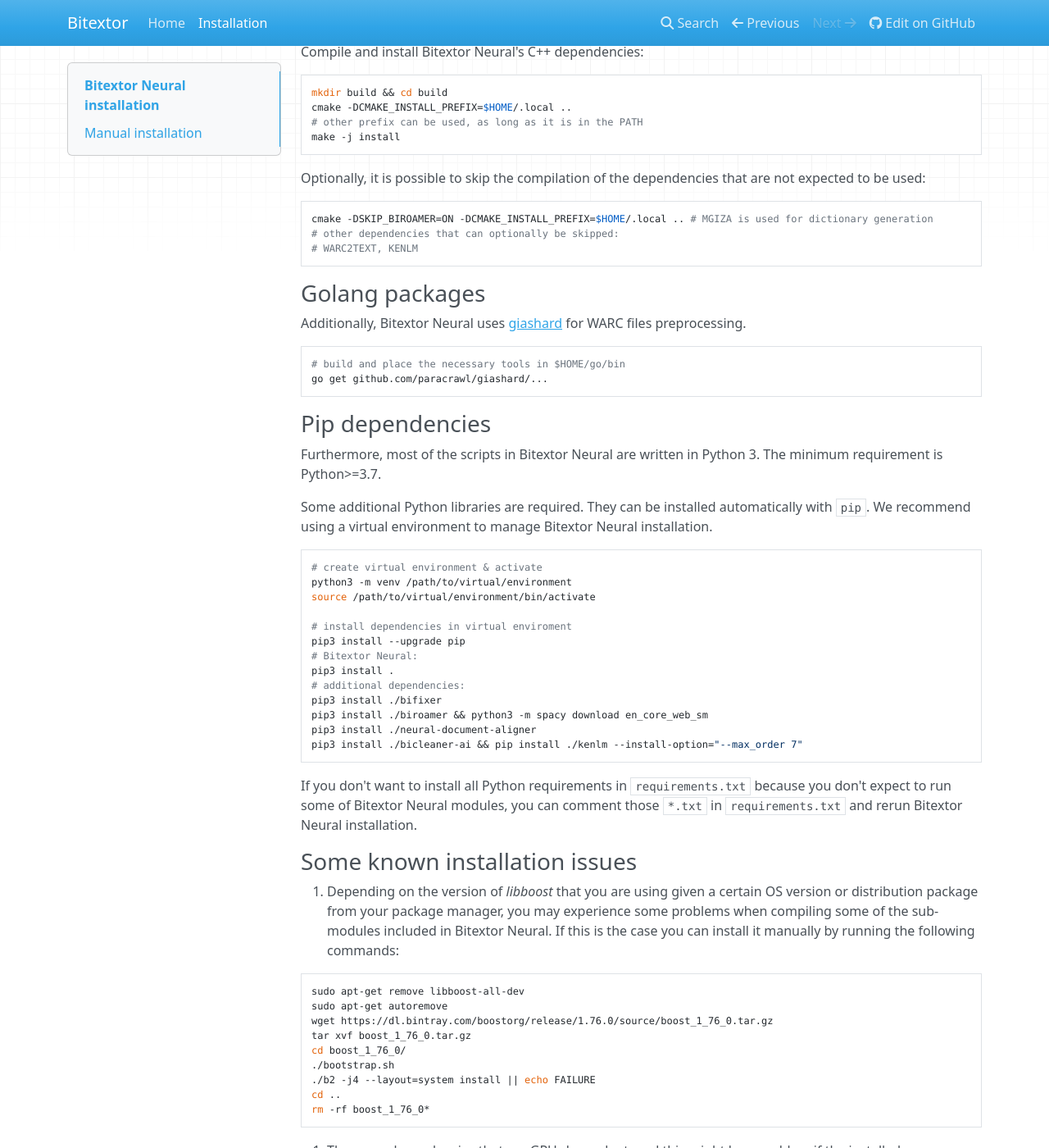
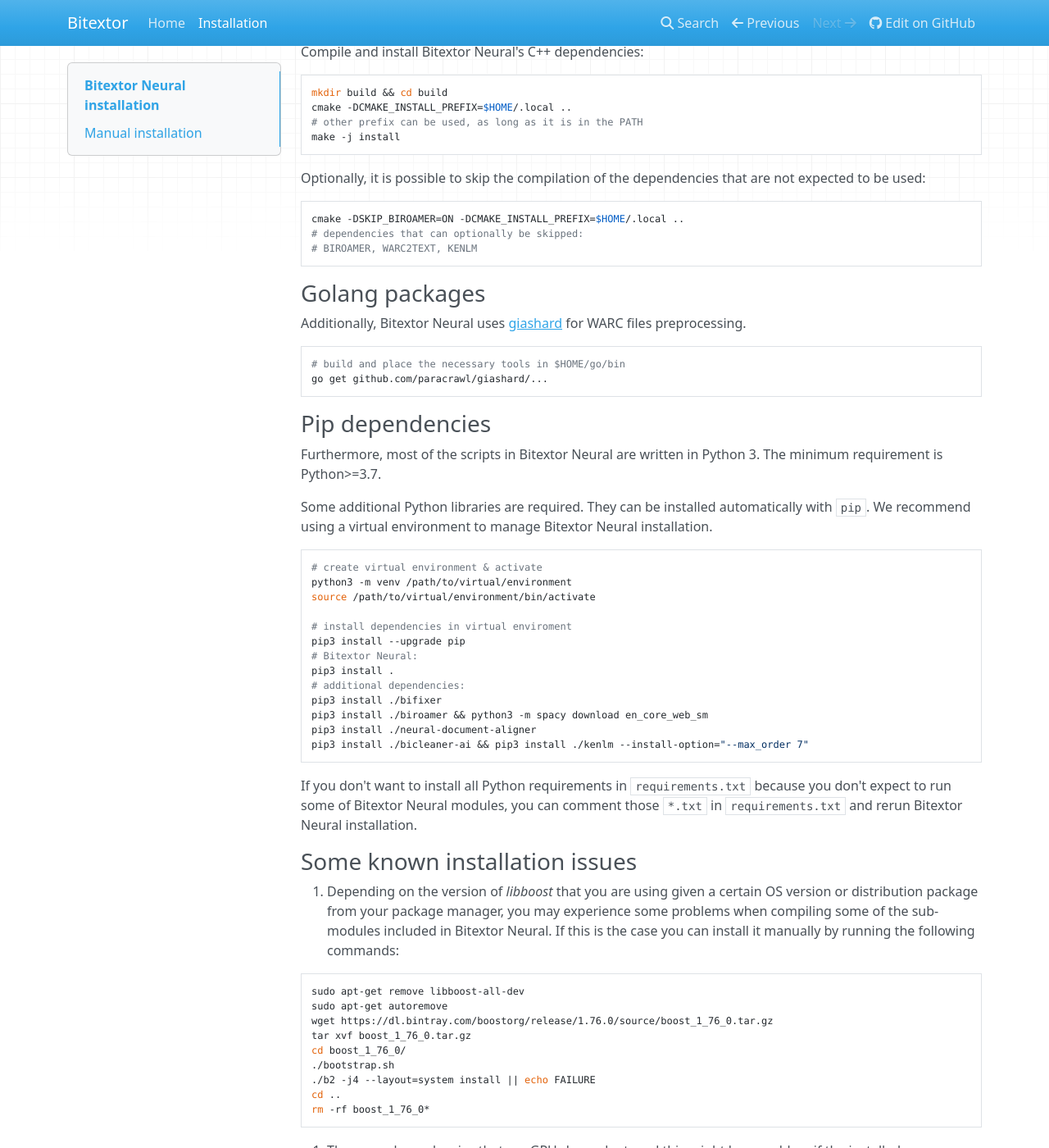
Before and after one commit to bitextor/bitextor-neural, an MkDocs documentation site: the page built from docs/INSTALL.md, in a window 1280 px wide and 1400 px high, scrolled down 753 px. Shown: the whole window at 82% size. Built offline with MkDocs 1.6.1, drawn with Linux system fonts in a browser that asks for light colours; nearby versions of some CDN libraries.

Commit message:
Update INSTALL.md

````diff
--- a/docs/INSTALL.md
+++ b/docs/INSTALL.md
@@ -47,9 +47,9 @@
 Optionally, it is possible to skip the compilation of the dependencies that are not expected to be used:
 
 ```bash
-cmake -DSKIP_BIROAMER=ON -DCMAKE_INSTALL_PREFIX=$HOME/.local .. # MGIZA is used for dictionary generation
-# other dependencies that can optionally be skipped:
-# WARC2TEXT, KENLM
+cmake -DSKIP_BIROAMER=ON -DCMAKE_INSTALL_PREFIX=$HOME/.local ..
+# dependencies that can optionally be skipped:
+# BIROAMER, WARC2TEXT, KENLM
 ```
 
 ### Golang packages
@@ -80,7 +80,7 @@
 pip3 install ./bifixer
 pip3 install ./biroamer && python3 -m spacy download en_core_web_sm
 pip3 install ./neural-document-aligner
-pip3 install ./bicleaner-ai && pip install ./kenlm --install-option="--max_order 7"
+pip3 install ./bicleaner-ai && pip3 install ./kenlm --install-option="--max_order 7"
 ```
 
 If you don't want to install all Python requirements in `requirements.txt` because you don't expect to run some of Bitextor Neural modules, you can comment those `*.txt` in `requirements.txt` and rerun Bitextor Neural installation.
````
